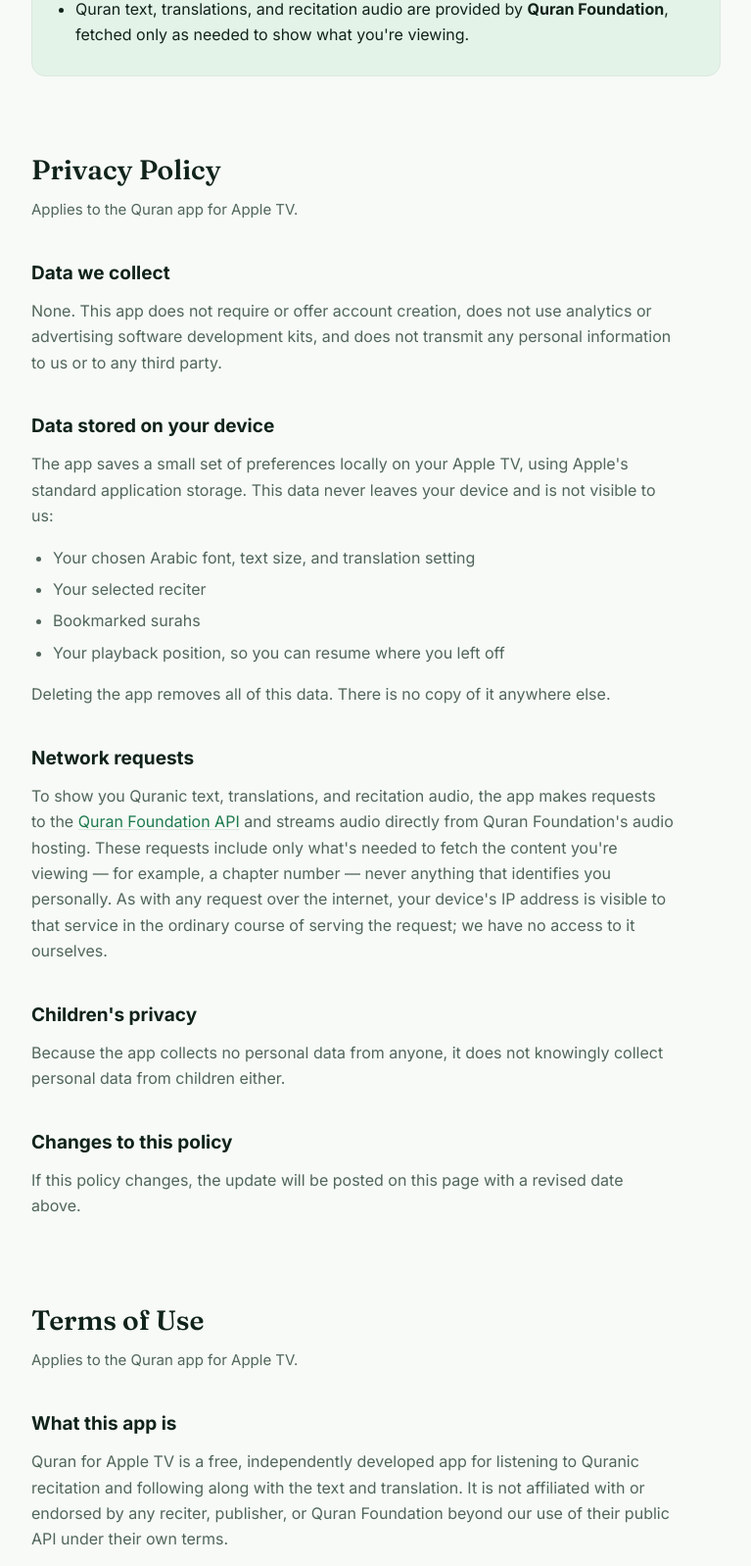
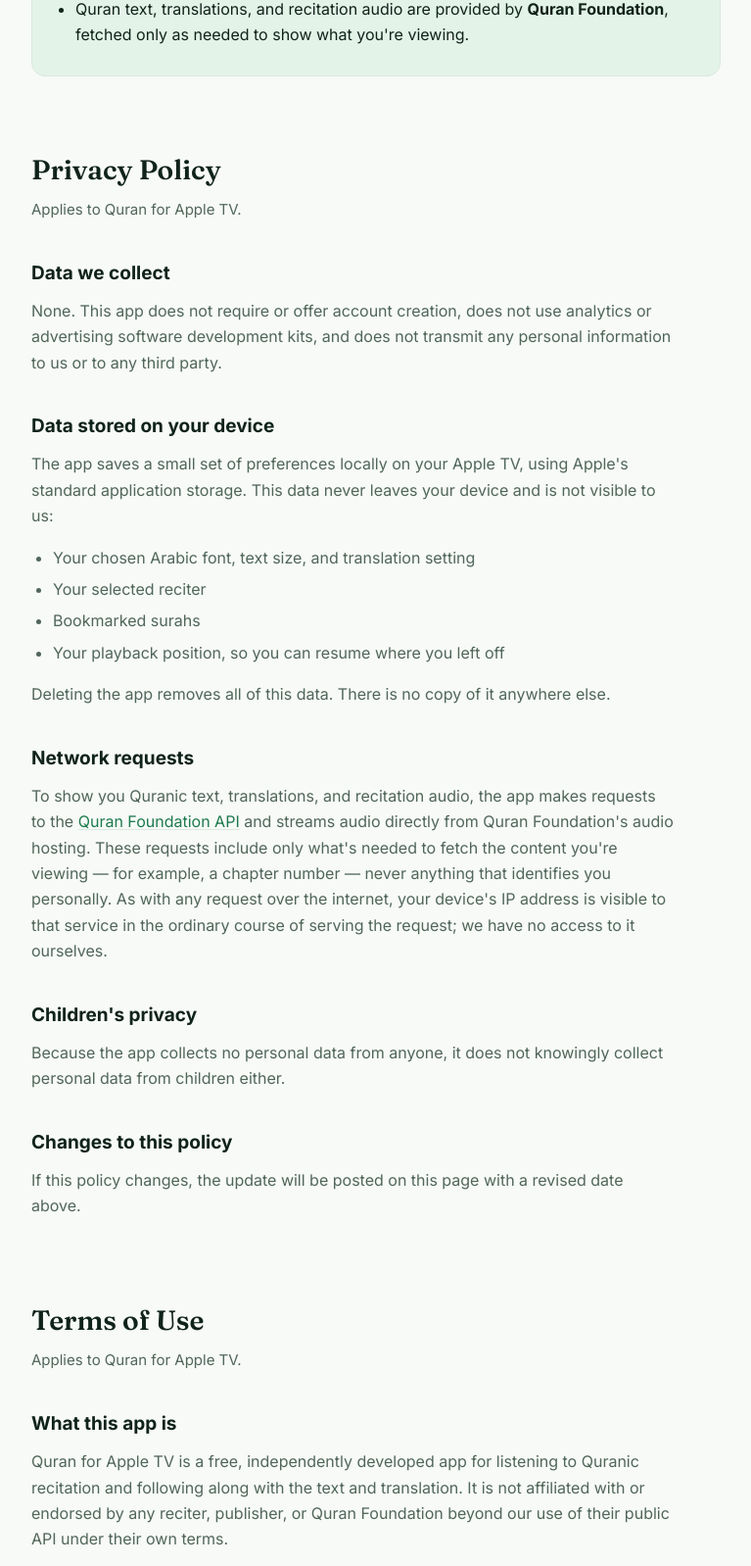
Before and after one commit to mshereef03/quran-atv, a plain HTML site: page docs/index.html in a window 1280 px wide. Shown: the part 516-2114 px from the top of the page at 98% size, without its empty margins (256-1023 px from the left). Drawn offline with Linux system fonts and the light colour scheme.

Commit message:
Use consistent app name "Quran for Apple TV" on the privacy/terms page

```diff
--- a/docs/index.html
+++ b/docs/index.html
@@ -305,7 +305,7 @@
 
   <section class="doc" id="privacy">
     <h2>Privacy Policy</h2>
-    <p class="subtitle">Applies to the Quran app for Apple TV.</p>
+    <p class="subtitle">Applies to Quran for Apple TV.</p>
 
     <h3>Data we collect</h3>
     <p>None. This app does not require or offer account creation, does not use analytics or advertising software development kits, and does not transmit any personal information to us or to any third party.</p>
@@ -332,7 +332,7 @@
 
   <section class="doc" id="terms">
     <h2>Terms of Use</h2>
-    <p class="subtitle">Applies to the Quran app for Apple TV.</p>
+    <p class="subtitle">Applies to Quran for Apple TV.</p>
 
     <h3>What this app is</h3>
     <p>Quran for Apple TV is a free, independently developed app for listening to Quranic recitation and following along with the text and translation. It is not affiliated with or endorsed by any reciter, publisher, or Quran Foundation beyond our use of their public API under their own terms.</p>
```
